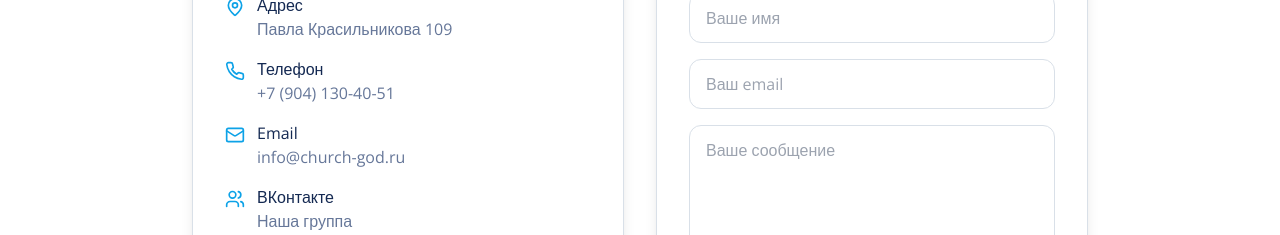
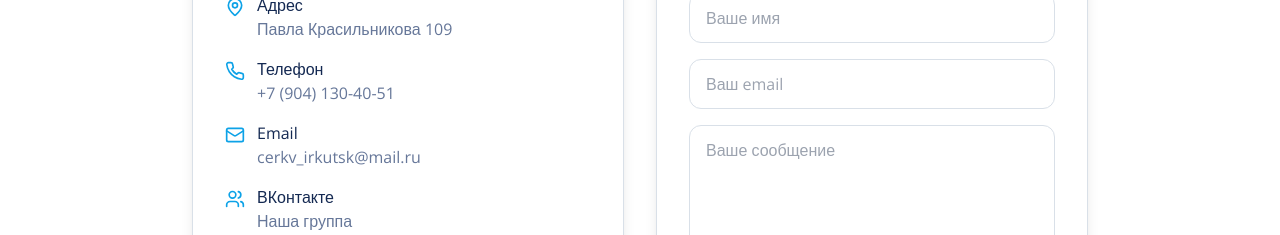
Before and after one commit to pr-poehali-dev/church-website-project, a React (Vite) app: page / in a window 1280 px wide. Shown: the part 4478-4713 px from the top of the page. Built offline with nearby package versions, Linux system fonts and the light colour scheme.

Commit message:
Обновление компонента

```diff
--- a/src/pages/Index.tsx
+++ b/src/pages/Index.tsx
@@ -474,7 +474,7 @@ const Index = () => {
                     <Icon name="Mail" className="text-primary mt-1" size={20} />
                     <div>
                       <p className="font-medium">Email</p>
-                      <p className="text-muted-foreground">info@church-god.ru</p>
+                      <p className="text-muted-foreground">cerkv_irkutsk@mail.ru</p>
                     </div>
                   </div>
                   <a
```
